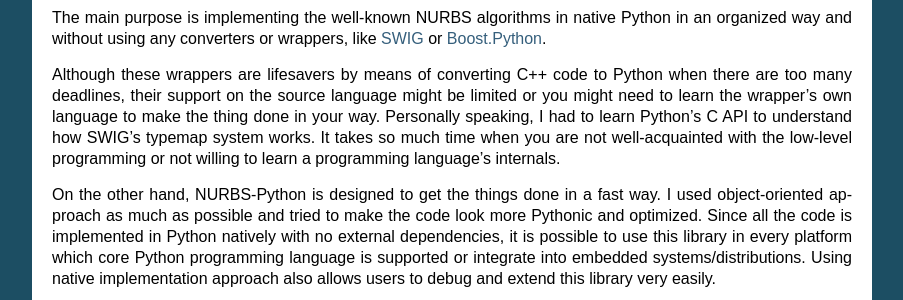
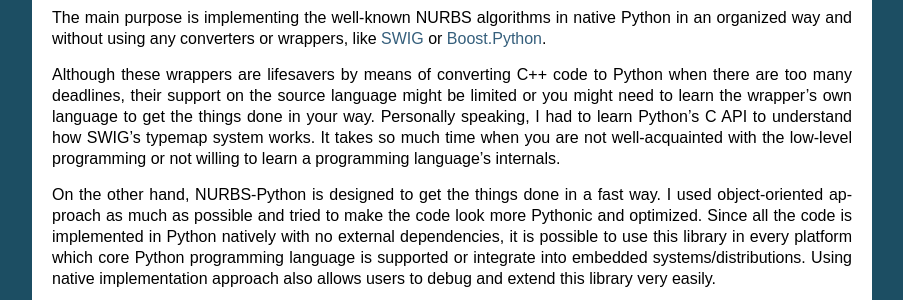
Before and after one commit to orbingol/NURBS-Python, a Sphinx documentation site: the page built from docs/index.rst, in a window 1280 px wide and 900 px high, scrolled down 714 px. Shown: the part 194-494 px from the top of the window, without its empty margins (198-1101 px from the left). Built offline with Sphinx 7.4.7, drawn with Linux system fonts in a browser that asks for light colours; formulas are drawn with MathJax 3.

Commit message:
Fix typo in documentation

```diff
--- a/docs/index.rst
+++ b/docs/index.rst
@@ -53,7 +53,7 @@ The main purpose is implementing the well-known NURBS algorithms in native Pytho
 any converters or wrappers, like `SWIG <http://www.swig.org/>`_ or `Boost.Python <https://github.com/boostorg/python>`_.
 
 Although these wrappers are lifesavers by means of converting C++ code to Python when there are too many deadlines, their support
-on the source language might be limited or you might need to learn the wrapper's own language to make the thing done in your way.
+on the source language might be limited or you might need to learn the wrapper's own language to get the things done in your way.
 Personally speaking, I had to learn Python's C API to understand how SWIG's typemap system works. It takes so much time when
 you are not well-acquainted with the low-level programming or not willing to learn a programming language's internals.
 
```
